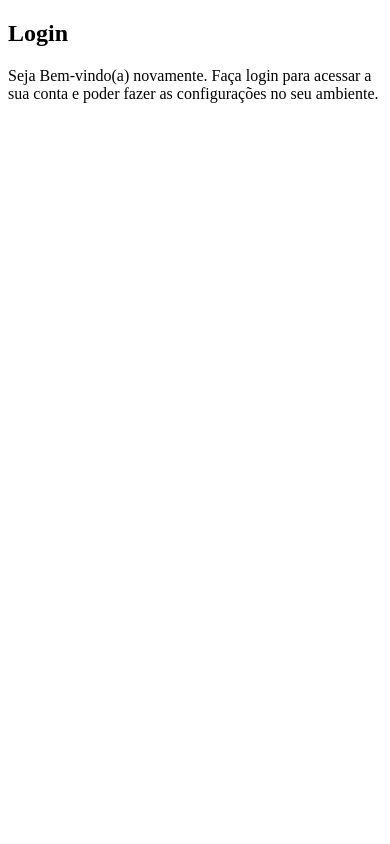
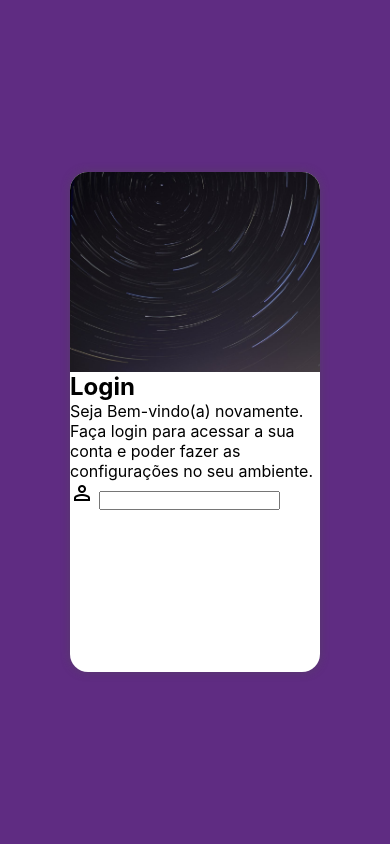
Before and after one commit to luizpq/projeto-login, a PHP site: page / in a window 390 px wide. Run offline with PHP 8.4, Linux system fonts and the light colour scheme.

Commit message:
inicio do Mobile First

```diff
--- a/estilos/style.css
+++ b/estilos/style.css
@@ -6,3 +6,44 @@
     Verde: #49a09d
     Lilás: #5f2c82
 */
+
+*{
+    margin: 0px;
+    padding: 0px;
+    --cor01: #49a09d;
+    --cor02: #5f2c82;
+    box-sizing: border-box;
+}
+
+body{
+    font-family: -apple-system, BlinkMacSystemFont, 'Segoe UI', Roboto, Oxygen, Ubuntu, Cantarell, 'Open Sans', 'Helvetica Neue', sans-serif;
+    background-color: var(--cor02);
+}
+
+main{
+    position: relative;
+    width: 100vw;
+    height: 100vh;
+}
+
+#login{
+    position: absolute;
+    width: 250px;
+    left: 50%;
+    top: 50%;
+    transform: translate(-50%, -50%);
+    overflow: hidden;
+    background-color: white;
+    height: 500px;
+    border-radius: 18px;
+    box-shadow: 0px 0px 10px rgba(77, 76, 76, 0.445);
+
+}
+
+section#login > div#imagem{
+    background-image: url(../imagens/pexels-kubiceknov-924824\ \(1\).jpg);
+    background-size: cover;
+    background-repeat: no-repeat;
+    height: 200px;
+
+}
--- a/index.html
+++ b/index.html
@@ -5,6 +5,7 @@
     <meta name="viewport" content="width=device-width, initial-scale=1.0">
     <title>Login</title>
     <link rel="stylesheet" href="estilos/style.css">
+    <link rel="stylesheet" href="https://fonts.googleapis.com/css2?family=Material+Symbols+Outlined:opsz,wght,FILL,GRAD@24,400,0,0" />
 
 </head>
 <body>
@@ -17,7 +18,13 @@
             <div id="formulario">
                 <h1>Login</h1>
                 <p>Seja Bem-vindo(a) novamente. Faça login para acessar a sua conta e poder fazer as configurações no seu ambiente.</p>
-                <form action="login.php" method="get"></form>
+                <form action="login.php" method="get">
+                    <label for="iconta"><span class="material-symbols-outlined">
+                        person
+                        </span></label>
+                    <input type="email" name="conta" id="iconta" required >
+
+                </form>
             </div>
 
         </section>
```
